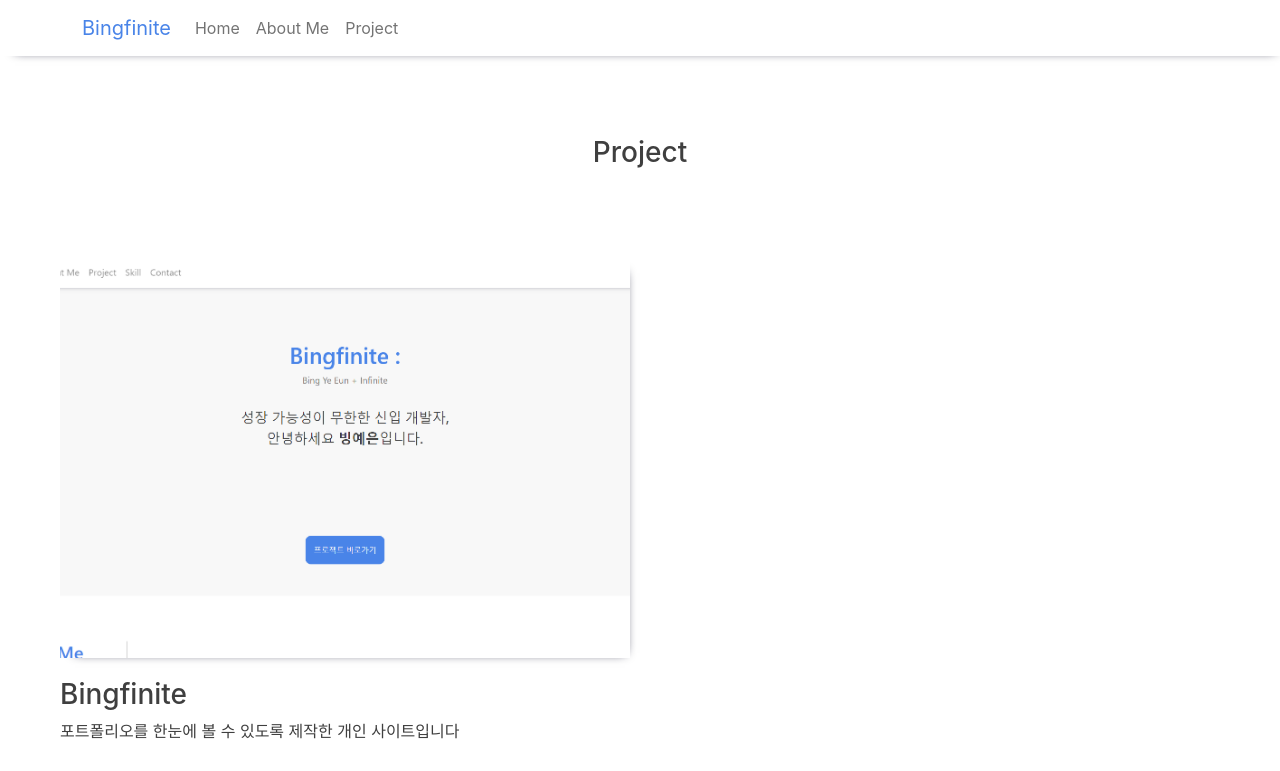
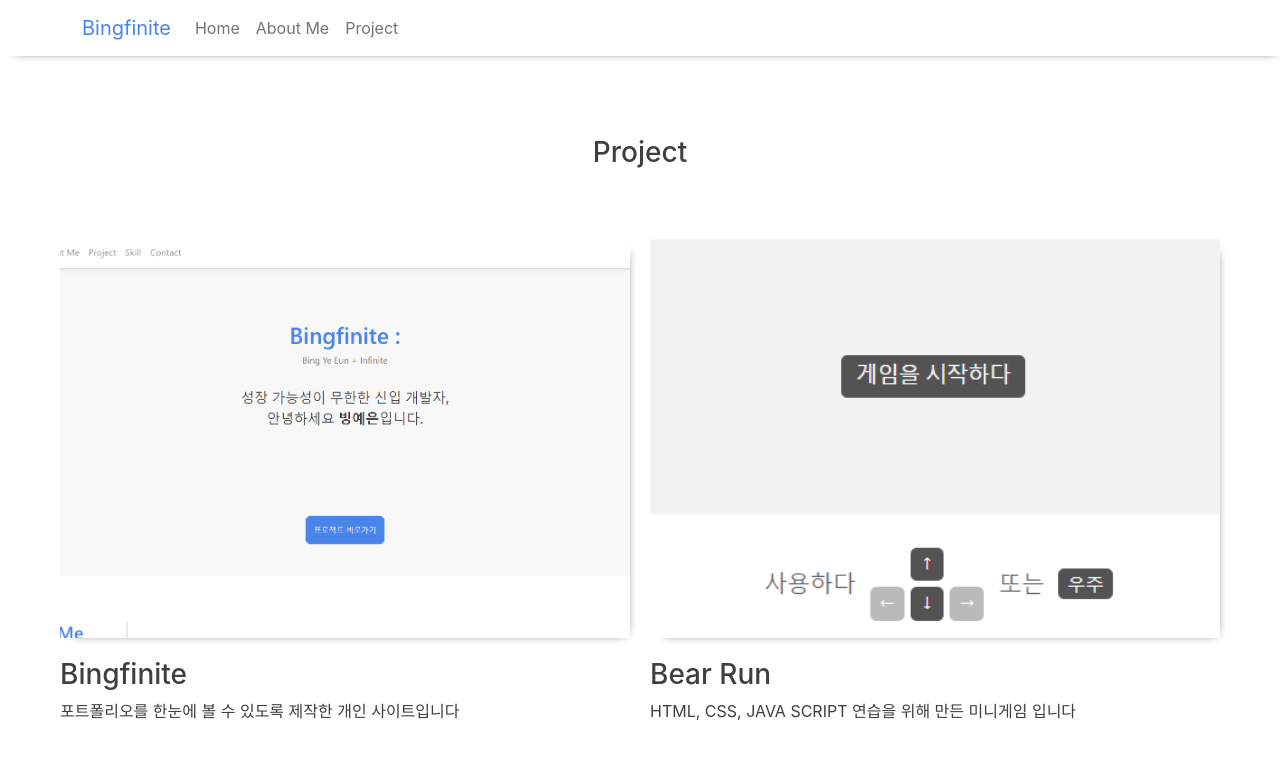
Before and after one commit to woonyBing/bingfinite, a React (Create React App) app: page /project in a window 1280 px wide. Shown: the top 771 px of the page. Built offline with nearby package versions, Linux system fonts and the light colour scheme.

Commit message:
project 정렬 수정 완료 메인 텍스트 타이핑되는 거 처럼 수정하기

```diff
--- a/src/App.css
+++ b/src/App.css
@@ -58,18 +58,19 @@
 }
 .CardContainer {
   height: auto;
-  margin-top : 20px;
-  margin-bottom: 100px;
+  margin-bottom: 20px;
   display: grid;
   place-items: center;
   grid-template-columns: 1fr 1fr;
   grid-gap: 20px;
   grid-template-rows: auto;
+
 }
 .cardBox {
   margin-bottom: 30px;
   float: left;
   cursor: pointer;
+
 }
 .cardImg > img {
   width: 100%;
@@ -120,7 +121,6 @@
   border-radius: 20px;
   box-shadow: 5px 5px 10px -10px rgb(8, 8, 36) ;
   position: absolute;
-  /* text-align: center; */
   right:0; bottom:0;
   transform: translate(30%, 20%);
   z-index: 1;
@@ -129,7 +129,6 @@
   align-items: center;
 }
 .detailThumbsP > img {
-  /* margin-top: 15px; */
   width: 85%;
   height: 85%;
   border: 1px solid rgb(196, 196, 196);
--- a/src/App.js
+++ b/src/App.js
@@ -72,14 +72,20 @@ function App() {
               <MenuBar/>
               <div>
                 <h3 style={{textAlign:'center', marginTop:'80px'}}>Project</h3>
+                  <div className="CardWrap">
+                    <div className="CardContainer">
                       {
                         pjList.map((projectList, i)=>{
-                    console.log(i)
+                          // console.log(i)
                           return(
+
                                 <Project key={projectList.id} projectList={projectList} i={i}/>
                           )
                         })
                       }
+
+                    </div>
+                  </div>
               </div>
               <Footer/>
             </div>
--- a/src/component/Project/Project.js
+++ b/src/component/Project/Project.js
@@ -4,11 +4,7 @@ function Project({projectList, i}) {
 
     return(
         <div>
-            <div className="CardWrap">
-                <div className="CardContainer">
-                    <CardCollection key={projectList.id} projectList={projectList}/>
-                </div>
-            </div>
+            <CardCollection projectList={projectList}/>
         </div>
     )
 }
@@ -21,7 +17,7 @@ function CardCollection({projectList}) {
             // console.log('/' + projectList.id)
             navigate('/project/' + projectList.id)}}>
             <div className="cardImg">
-                <img src={process.env.PUBLIC_URL + projectList.mainImgPath} width='100%'/>
+                <img src={process.env.PUBLIC_URL + projectList.mainImgPath}/>
             </div>
             <h3 className="cardName">{projectList.name}</h3>
             <div className="cardContent">{projectList.content}</div>
```
Lines whose indentation alone changed are shown as unchanged.
